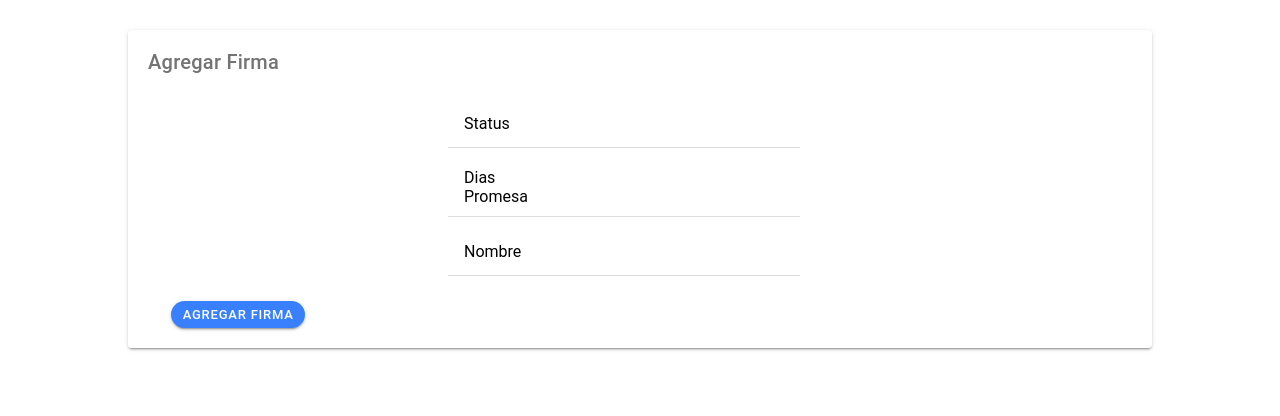
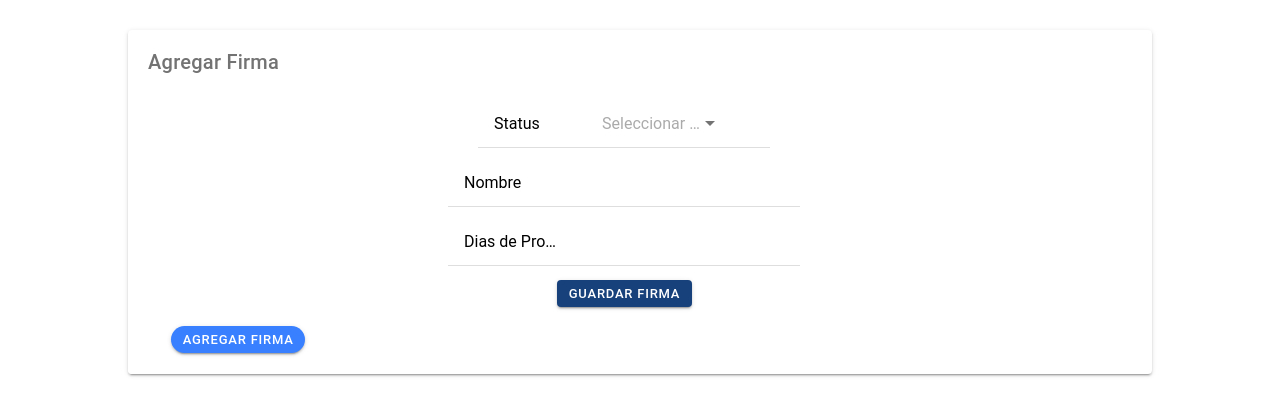
Before and after one commit to LeonardoTelis/acsystemLeo, a React (Create React App) app: page /Agregar_Firma/add in a window 1280 px wide. Shown: the top 416 px of the page. Built offline with nearby package versions, Linux system fonts and the light colour scheme.

Commit message:
añadir firmas y creditos disponible

```diff
--- a/src/App.tsx
+++ b/src/App.tsx
@@ -33,6 +33,7 @@ import Graficas from "./pages/Graficas";
 import CreditoStatus from "./pages/CreditoStatus";
 import CreditoStatusEdit from "./pages/CreditoStatusEdit";
 import UnidadesNegocioEdit from "./pages/UnidadesNegocioEdit";
+import UnidadesNegocio from "./pages/UnidadesNegocio";
 import Firmas from "./pages/Firmas";
 import FirmasEdit from "./pages/FirmasEdit";
 import AddCreditoStatus from "./pages/AddCreditoStatus";
@@ -71,6 +72,7 @@ const App: React.FC = () => (
         <Route path="/CreditoStatus/edit/:id" component={CreditoStatusEdit} exact={true} />
         <Route path="/CreditoStatus/add" component={AddCreditoStatus} exact={true} />
         <Route path="/Agregar_Unidad/add" component={Agregar_Unidad} exact={true} />
+        <Route path="/Unidades_Negocio/:id" component={UnidadesNegocio} exact={true} />
         <Route path="/Unidades_Negocio/:idFirma/Unidades_Negocio_Edit/:idUnidadNegocio" component={UnidadesNegocioEdit} exact={true} />
       </IonRouterOutlet>
     </IonReactRouter>
--- a/src/components/CreditoStatus/AddCreditoStatus.tsx
+++ b/src/components/CreditoStatus/AddCreditoStatus.tsx
@@ -18,7 +18,7 @@ import {
   import { useEffect, useState } from "react";
   import "./MuestraStatus.css";
   import { useHistory, useParams } from "react-router";
-  import { searchCreditoById, editCredito } from "./MuestraStatusApi";
+  import { searchCreditoById, editCredito, saveCredito } from "./MuestraStatusApi";
   import Status from "./Status";
 
   interface ContainerProps {}
@@ -28,20 +28,9 @@ import {
     const history = useHistory();
     const [creditos, setCreditos] = useState<Status>({})
 
-    useEffect(() =>{
-      search();
-    },[]);
-
-    const search = async () =>{
-      let result = await searchCreditoById(String(id.id));
-      setCreditos(result)
-    }
-
-    const edit = async () => {
-      let response = await editCredito(creditos);
-      if(response){
-        history.push("/CreditoStatus");
-      }
+    const save = async () =>{
+      let result = await saveCredito(creditos);
+      history.push("/CreditoStatus");
     }
 
     return (
@@ -51,18 +40,18 @@ import {
           <IonItem className="conteiner" lines="none">
             <IonGrid>
               <IonRow className="containerForm">
-                {/* <IonItem className="containerInputs containerInputUsuario">
+                <IonItem className="containerInputs containerInputUsuario">
                   <IonLabel position="fixed">Status</IonLabel>
-                  <IonSelect placeholder="Seleccionar Status" onIonChange={(e) => (creditos.activo = (e.detail.value))} value={creditos.activo}>
+                  <IonSelect placeholder="Seleccionar Status" onIonChange={(e) => (creditos.activo = (e.detail.value))}>
                     <IonSelectOption value={true}>Activo</IonSelectOption>
                     <IonSelectOption value={false}>Inactivo</IonSelectOption>
                   </IonSelect>
                 </IonItem>
                 <IonItem className="containerInputs containerInputPassword">
                   <IonLabel position="fixed">Nombre</IonLabel>
-                  <IonInput type="text" name="nombre" id="nombre" value={creditos.nombre} onIonChange={(e) => (creditos.nombre = (String(e.detail.value)))}/>
-                </IonItem> */}
-                <IonButton size="small" class="btnEntrar" onClick={edit}>
+                  <IonInput type="text" name="nombre" id="nombre" onIonChange={(e) => (creditos.nombre = (String(e.detail.value)))}/>
+                </IonItem>
+                <IonButton size="small" class="btnEntrar" onClick={save}>
                   Guardar Credito
                 </IonButton>
               </IonRow>
--- a/src/components/CreditoStatus/MuestraStatusApi.ts
+++ b/src/components/CreditoStatus/MuestraStatusApi.ts
@@ -75,3 +75,32 @@ export const editCredito = async (credito: Status) => {
     }
   }
 };
+
+export const saveCredito = async (credito: Status) => {
+  let token = localStorage.getItem("token");
+  let tokenDeAcceso = JSON.parse(String(token)).tokenDeAcceso;
+  let authorization = `Bearer ${tokenDeAcceso}`;
+
+  const newPost = {
+    activo: credito.activo,
+    nombre: credito.nombre,
+  };
+
+  const sendPostRequest = async () => {
+    try {
+        const resp = await axios.post('http://localhost:8080/acsystem/creditos/status/', newPost,{
+          headers: {
+            'Authorization': authorization,
+          },
+        });
+        console.log(resp.data);
+        return true;
+    } catch (err) {
+        // Handle Error Here
+        console.error(err);
+        return false;
+    }
+  };
+
+  return sendPostRequest()
+};
--- a/src/components/Firmas_Unidades/Agregar_Firma.tsx
+++ b/src/components/Firmas_Unidades/Agregar_Firma.tsx
@@ -1,47 +1,83 @@
-import { IonButton, IonCard, IonContent, IonGrid, IonInput, IonItem, IonLabel, IonRow, IonTitle } from "@ionic/react";
-import React from "react";
-import  "./Firmas.css";
-const Agregar_firma: React.FC = () =>{
-return(
+import {
+  IonButton,
+  IonCard,
+  IonContent,
+  IonGrid,
+  IonInput,
+  IonItem,
+  IonLabel,
+  IonRow,
+  IonSelect,
+  IonSelectOption,
+  IonTitle,
+} from "@ionic/react";
+import React, { useState } from "react";
+import { useHistory, useParams } from "react-router";
+import Firma from "./Firma";
+import "./Firmas.css";
+import { saveFirma } from "./Firmas_UnidadesApi";
+const Agregar_firma: React.FC = () => {
+  const id = useParams<{ id: string }>();
+  const history = useHistory();
+  const [firma, setFirma] = useState<Firma>({});
+
+  const save = async () => {
+    let result = await saveFirma(firma);
+    history.push("/Firmas_Unidades");
+  };
+
+  return (
     <IonContent>
       <IonCard className="containerTable">
         <IonTitle>Agregar Firma</IonTitle>
         <IonItem className="conteiner" lines="none">
           <IonGrid>
             <IonRow className="containerForm">
+              <IonItem className="containerInputs containerInputUsuario">
+                <IonLabel position="fixed">Status</IonLabel>
+                <IonSelect
+                  placeholder="Seleccionar Status"
+                  onIonChange={(e) => (firma.activo = e.detail.value)}
+                >
+                  <IonSelectOption value={true}>Activo</IonSelectOption>
+                  <IonSelectOption value={false}>Inactivo</IonSelectOption>
+                </IonSelect>
+              </IonItem>
               <IonItem className="containerInputs containerInputPassword">
-                            <IonLabel position="fixed">
-                            Status
-                            </IonLabel>
-                             <IonInput type="text" name="diasPromesa" id="diasPromesa" />
+                <IonLabel position="fixed">Nombre</IonLabel>
+                <IonInput
+                  type="text"
+                  name="nombre"
+                  id="nombre"
+                  onIonChange={(e) =>
+                    (firma.nombre = String(e.detail.value))
+                  }
+                />
               </IonItem>
-
               <IonItem className="containerInputs containerInputPassword">
-                            <IonLabel position="fixed">
-                            Dias <br/> Promesa
-                            </IonLabel>
-                             <IonInput type="text" name="diasPromesa" id="diasPromesa" />
+                <IonLabel position="fixed">Dias de Promesa</IonLabel>
+                <IonInput
+                  type="number"
+                  name="diasPromesa"
+                  id="diasPromesa"
+                  onIonChange={(e) =>
+                    (firma.diasPromesa = Number(e.detail.value))
+                  }
+                />
               </IonItem>
-
-                        <IonItem className="containerInputs containerInputPassword">
-                            <IonLabel position="fixed">
-                            Nombre
-                            </IonLabel>
-                             <IonInput type="text" name="diasPromesa" id="diasPromesa" />
-                        </IonItem>
+              <IonButton size="small" class="btnEntrar" onClick={save}>
+                Guardar Firma
+              </IonButton>
             </IonRow>
 
-                    <IonButton  className="btn-mostrarfirma" shape="round">Agregar Firma</IonButton>
+            <IonButton className="btn-mostrarfirma" shape="round">
+              Agregar Firma
+            </IonButton>
           </IonGrid>
         </IonItem>
-
-
       </IonCard>
     </IonContent>
-
-
   );
 };
 
-
 export default Agregar_firma;
--- a/src/components/Firmas_Unidades/Firmas_UnidadesApi.tsx
+++ b/src/components/Firmas_Unidades/Firmas_UnidadesApi.tsx
@@ -92,7 +92,7 @@ export const saveFirma = async (firma: Firma) => {
 
   const sendPostRequest = async () => {
     try {
-        const resp = await axios.post('http://localhost:8080/acsystem/creditos/status/', newPost,{
+        const resp = await axios.post('http://localhost:8080/acsystem/firmas', newPost,{
           headers: {
             'Authorization': authorization,
           },
--- a/src/components/Unidades_Negocio/Unidades_Negocio.tsx
+++ b/src/components/Unidades_Negocio/Unidades_Negocio.tsx
@@ -30,19 +30,6 @@ import NavButtons from "../NavButtons";
 function Unidades_Negocio() {
   const history = useHistory();
 
-
-  // const [message, setMessage] = useState("Levi te amo");
-
-  // function confirm() {
-  //   modal.current?.dismiss(input.current?.value, "confirm");
-  // }
-
-  // function onWillDismiss(ev: CustomEvent<OverlayEventDetail>) {
-  //   if (ev.detail.role === "confirm") {
-  //     setMessage(`Hello, ${ev.detail.data}!`);
-  //   }
-  // }
-
   const [unidadesNegocio, setUnidadesNegocio] = useState([]);
   const idFirma = useParams<{ id: string }>();
 
@@ -51,7 +38,7 @@ function Unidades_Negocio() {
   }, [history.location.pathname]);
 
   const search = async () => {
-    let result = await searchUnidadById(idFirma.id);
+    let result = await searchUnidadById(Number(idFirma.id));
     setUnidadesNegocio(result);
   };
 
@@ -64,22 +51,13 @@ function Unidades_Negocio() {
     history.push(`/Unidades_Negocio/${idFirma.id}/Unidades_Negocio_Edit/${id}`);
   };
 
-  const addUnidades = () =>{
+  const addUnidades = () => {
     history.push("/Agregar_Unidad/add");
-  }
+  };
 
   return (
     <IonContent>
-      <IonHeader>
-        <IonToolbar>
-          <IonButtons slot="end">
-            <NavButtons />
-          </IonButtons>
-        </IonToolbar>
-      </IonHeader>
-
       <IonCard>
-
         <IonItem lines="none">
           <IonTitle>Unidades de Negocio</IonTitle>
           <IonButton color="primary" fill="solid" onClick={() => addUnidades()}>
@@ -104,7 +82,7 @@ function Unidades_Negocio() {
               </IonCol>
               <IonCol>{unidadNegocio.nombre}</IonCol>
               <IonCol>{unidadNegocio.script}</IonCol>
-                <IonCol>{unidadNegocio.firma_id}</IonCol>
+              <IonCol>{String(idFirma.id)}</IonCol>
               <IonCol>
                 <IonButton
                   color="primary"
--- a/src/pages/UnidadesNegocio.tsx
+++ b/src/pages/UnidadesNegocio.tsx
@@ -6,6 +6,7 @@ import {
     IonTitle,
     IonToolbar,
   } from "@ionic/react";
+import React from "react";
   import { Redirect } from "react-router";
   import MuestraStatus from "../components/CreditoStatus/MuestraStatus";
   import ValidarToken from "../components/Login/ValidarToken";
```
Lines whose indentation alone changed are shown as unchanged.
